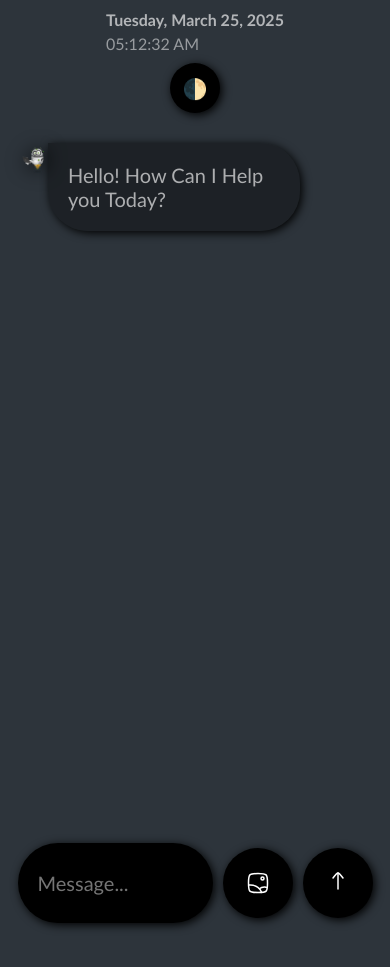
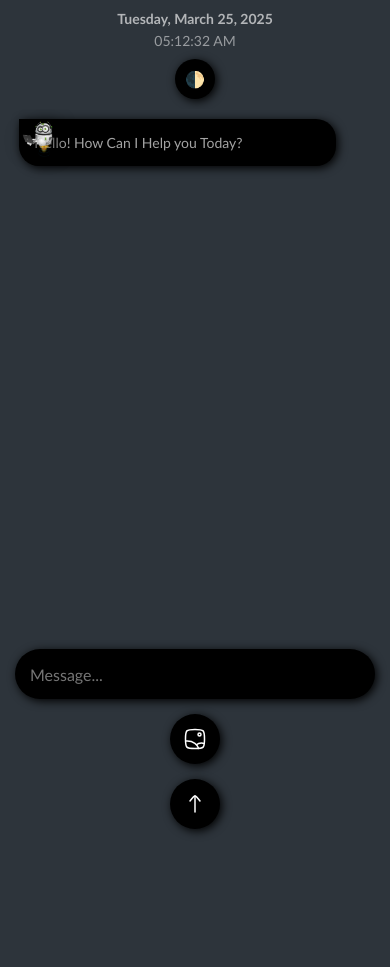
Before and after one commit to Dikshant0083/ChatBot-Ai, a plain HTML site: page index.html in a window 390 px wide. After the commit the page ends 844 px from the top, so only its background shows below. Drawn offline with Linux system fonts and the light colour scheme.

Commit message:
Update style.css

```diff
--- a/style.css
+++ b/style.css
@@ -5,9 +5,16 @@
     font-family: 'Gill Sans', 'Gill Sans MT', Calibri, 'Trebuchet MS', sans-serif;
 }
 
+html, body {
+    width: 100%;
+    height: 100%;
+    max-width: 100%;
+    overflow-x: hidden;
+}
+
 body {
-    width: 100%;
-    height: 100vh;
+    display: flex;
+    flex-direction: column;
 
     /* Theme Variables */
     --bg-primary: rgb(45, 52, 59);
@@ -35,7 +42,7 @@ body[data-theme='light'] {
     display: flex;
     justify-content: space-between;
     align-items: center;
-    padding: 10px 20px;
+    padding: 15px 20px;
     color: var(--text-primary);
 }
 
@@ -74,134 +81,181 @@ body[data-theme='light'] {
 }
 
 .chat-container {
+    flex-grow: 1;
     width: 100%;
-    height: 80%;
     background-color: var(--bg-primary);
     padding: 20px;
     display: flex;
     flex-direction: column;
     gap: 20px;
-    font-size: 20px;
-    overflow: auto;
+    font-size: 18px;
+    overflow-y: auto;
+    overflow-x: hidden;
+}
+
+.user-chat-box, .ai-chat-box {
+    width: 100%;
+    max-width: 700px;
+    margin: 0 auto;
+    position: relative;
 }
 
 .user-chat-box {
-    width: 60%;
-    position: relative;
-    left: 40%;
+    align-self: flex-end;
 }
 
 .ai-chat-box {
-    width: 60%;
-    position: relative;
+    align-self: flex-start;
 }
 
-.user-chat-area {
+.user-chat-area, .ai-chat-area {
     width: 90%;
-    padding: 20px;
+    padding: 15px;
     background-color: var(--bg-secondary);
     color: var(--text-primary);
-    border-radius: 40px 0px 40px 40px;
+    border-radius: 20px;
     box-shadow: var(--shadow);
     display: flex;
     gap: 10px;
     flex-direction: column;
+    word-wrap: break-word;
 }
 
-.chooseimg {
-    width: 30%;
-    border-radius: 30px;
+.user-chat-area {
+    border-radius: 20px 0 20px 20px;
+    margin-left: auto;
 }
 
 .ai-chat-area {
-    width: 90%;
-    padding: 20px;
-    background-color: rgba(0, 0, 0, 0.361);
-    position: relative;
-    left: 10%;
-    color: var(--text-primary);
-    border-radius: 0px 40px 40px 40px;
-    box-shadow: var(--shadow);
+    border-radius: 0 20px 20px 20px;
+    margin-right: auto;
+}
+
+#userImage, #aiImage {
+    width: 50px;
+    height: 50px;
+    object-fit: cover;
+    border-radius: 50%;
+    position: absolute;
+    top: 0;
+    filter: drop-shadow(var(--shadow));
 }
 
 #userImage {
-    position: absolute;
     right: 0;
-    filter: drop-shadow(var(--shadow));
 }
 
 #aiImage {
-    position: absolute;
     left: 0;
-    filter: drop-shadow(var(--shadow));
 }
 
 .prompt-area {
     width: 100%;
-    height: 20%;
     background-color: var(--bg-primary);
     display: flex;
     align-items: center;
     justify-content: center;
     gap: 10px;
+    padding: 15px;
 }
 
 .prompt-area input {
-    width: 50%;
-    height: 80px;
+    flex-grow: 1;
+    max-width: 600px;
+    height: 60px;
     background-color: var(--bg-secondary);
     outline: none;
     border: none;
-    border-radius: 50px;
-    padding: 20px;
+    border-radius: 30px;
+    padding: 15px;
     color: var(--text-secondary);
-    font-size: 20px;
+    font-size: 18px;
     box-shadow: var(--shadow);
 }
 
 .prompt-area button {
-    width: 70px;
-    height: 70px;
+    width: 60px;
+    height: 60px;
     border-radius: 50%;
     background-color: var(--bg-secondary);
     border: none;
     box-shadow: var(--shadow);
     cursor: pointer;
     transition: all 0.5s;
+    display: flex;
+    align-items: center;
+    justify-content: center;
 }
 
 .prompt-area button:hover {
     opacity: 0.7;
 }
 
-.load {
-    filter: drop-shadow(var(--shadow));
+.prompt-area button img {
+    max-width: 30px;
+    max-height: 30px;
 }
 
-.choose {
-    width: 50px;
-    height: 50px;
-    border-radius: 50%;
-}
-
-#image {
-    display: flex;
-    align-items: center;
-    justify-content: center;
-}
-
-@media (max-width: 600px) {
-    .user-chat-box {
-        width: 80%;
-        left: 20%;
-    }
-
-    .ai-chat-box {
-        width: 80%;
-    }
-
+/* Responsive Adjustments */
+@media (max-width: 768px) {
     .header {
         flex-direction: column;
         gap: 10px;
+        text-align: center;
+    }
+
+    .datetime {
+        align-items: center;
+    }
+
+    .chat-container {
+        font-size: 16px;
+        padding: 10px;
+    }
+
+    .user-chat-box, .ai-chat-box {
+        width: 95%;
+    }
+
+    .prompt-area {
+        flex-direction: column;
+        gap: 15px;
+    }
+
+    .prompt-area input {
+        width: 100%;
+        max-width: none;
+        height: 50px;
+        font-size: 16px;
+    }
+
+    .prompt-area button {
+        width: 50px;
+        height: 50px;
     }
 }
+
+@media (max-width: 480px) {
+    .header {
+        padding: 10px;
+    }
+
+    .datetime {
+        font-size: 14px;
+    }
+
+    .chat-container {
+        font-size: 14px;
+    }
+
+    #theme-toggle {
+        width: 40px;
+        height: 40px;
+        font-size: 16px;
+    }
+
+    #userImage, #aiImage {
+        width: 40px;
+        height: 40px;
+    }
+}
```
